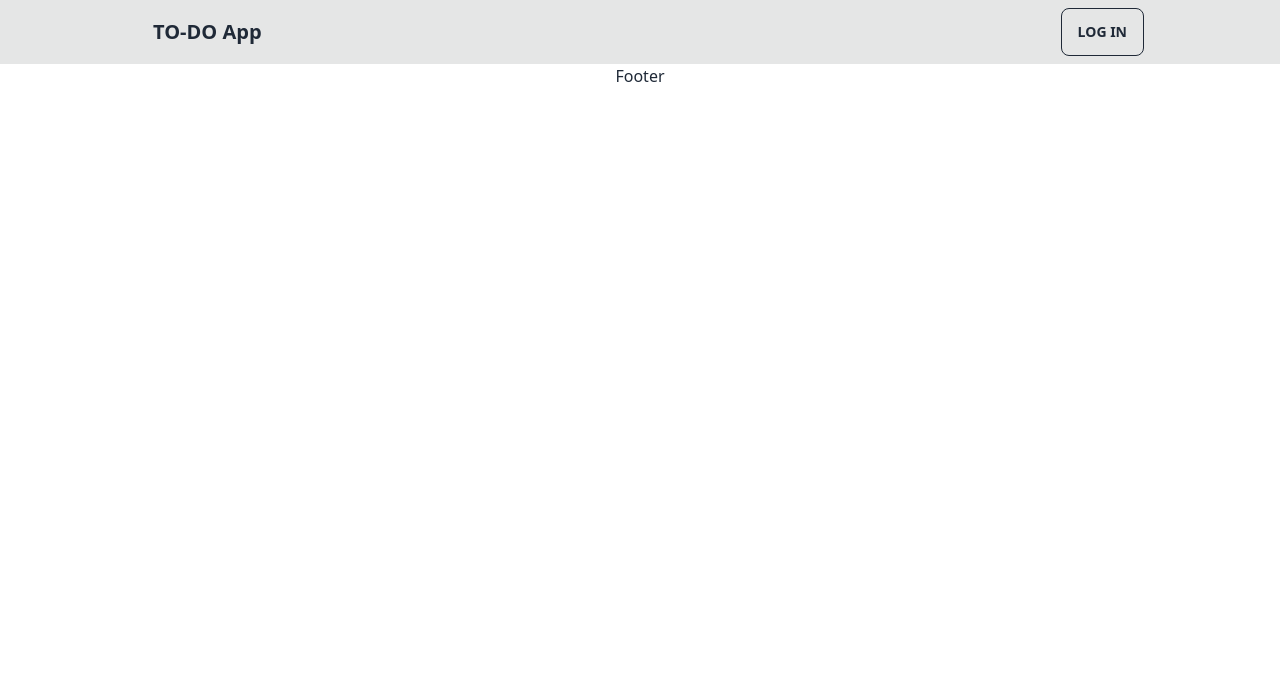
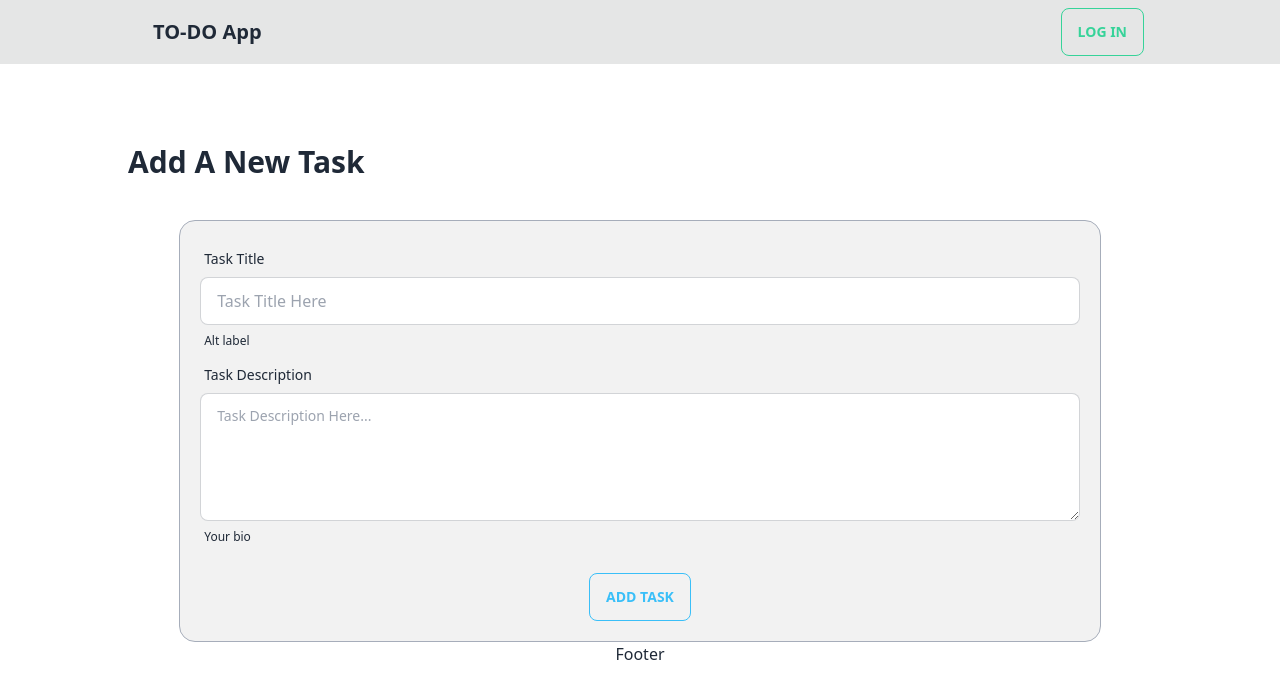
Before and after one commit to mjaumi/simple-to-do-app-client-side, a React (Create React App) app: page /todo in a window 1280 px wide. Shown: the top 698 px of the page. Built offline with nearby package versions, Linux system fonts and the light colour scheme.

Commit message:
add a new task form added

```diff
--- a/src/App.js
+++ b/src/App.js
@@ -3,6 +3,7 @@ import './App.css';
 import Footer from './components/Footer/Footer';
 import Header from './components/Header/Header';
 import Home from './components/Home/Home';
+import Todo from './components/Todo/Todo';
 
 function App() {
   return (
@@ -10,6 +11,7 @@ function App() {
       <Header />
       <Routes>
         <Route path='/' element={<Home />} />
+        <Route path='/todo' element={<Todo />} />
       </Routes>
       <Footer />
     </main>
--- a/src/components/Header/Header.js
+++ b/src/components/Header/Header.js
@@ -10,7 +10,7 @@ const Header = () => {
                         <Link to='/' className='btn btn-ghost normal-case text-xl'>TO-DO App</Link>
                     </div>
                     <div className='navbar-end'>
-                        <Link to='/login' className='btn btn-outline'>Log In</Link>
+                        <Link to='/login' className='btn btn-success btn-outline'>Log In</Link>
                     </div>
                 </div>
             </nav>
--- a/src/components/Home/Home.js
+++ b/src/components/Home/Home.js
@@ -1,13 +1,16 @@
 import React from 'react';
+import { useNavigate } from 'react-router-dom';
 
 const Home = () => {
+    // integration of react hooks here
+    const navigate = useNavigate();
 
     // rendering home component here
     return (
         <section className='h-screen flex justify-center items-center'>
             <div>
                 <h2 className='text-6xl'>Welcome TO <br /> <span className='font-thin text-green-500'>TO-DO App</span></h2>
-                <button className='btn mt-20'>Get Started</button>
+                <button onClick={() => navigate('/todo')} className='btn mt-20'>Get Started</button>
             </div>
         </section>
     );
--- a/src/components/Todo/Todo.js
+++ b/src/components/Todo/Todo.js
@@ -1,10 +1,37 @@
 import React from 'react';
 
 const Todo = () => {
+
+    // rendering todo component here
     return (
-        <div>
-            this is todo
-        </div>
+        <section className='w-[90%] md:w-4/5 mx-auto mt-20'>
+            <div>
+                <h3 className='md:text-left text-3xl font-semibold'>Add A New Task</h3>
+                <div className='md:w-[90%] mx-auto border border-[#a6adba] p-5 mt-10 rounded-2xl bg-base-200'>
+                    <form>
+                        <div className='form-control w-full'>
+                            <label className='label'>
+                                <span className='label-text'>Task Title</span>
+                            </label>
+                            <input type='text' placeholder='Task Title Here' className='input input-bordered w-full' />
+                            <label className='label'>
+                                <span className='label-text-alt'>Alt label</span>
+                            </label>
+                        </div>
+                        <div className='form-control'>
+                            <label className='label'>
+                                <span className='label-text'>Task Description</span>
+                            </label>
+                            <textarea className='textarea textarea-bordered h-32' placeholder='Task Description Here...'></textarea>
+                            <label className='label'>
+                                <span className='label-text-alt'>Your bio</span>
+                            </label>
+                        </div>
+                        <button className='btn btn-outline btn-info mt-5'>Add Task</button>
+                    </form>
+                </div>
+            </div>
+        </section>
     );
 };
 
```
